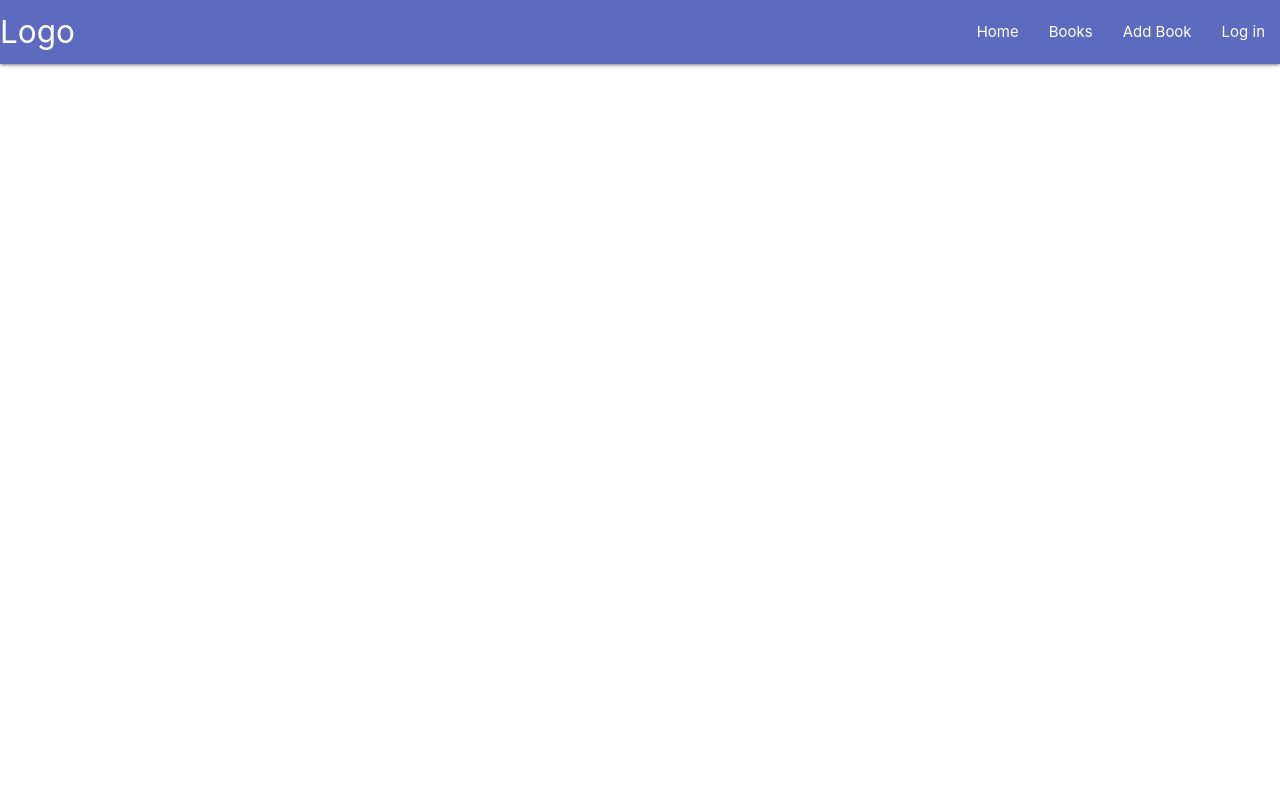
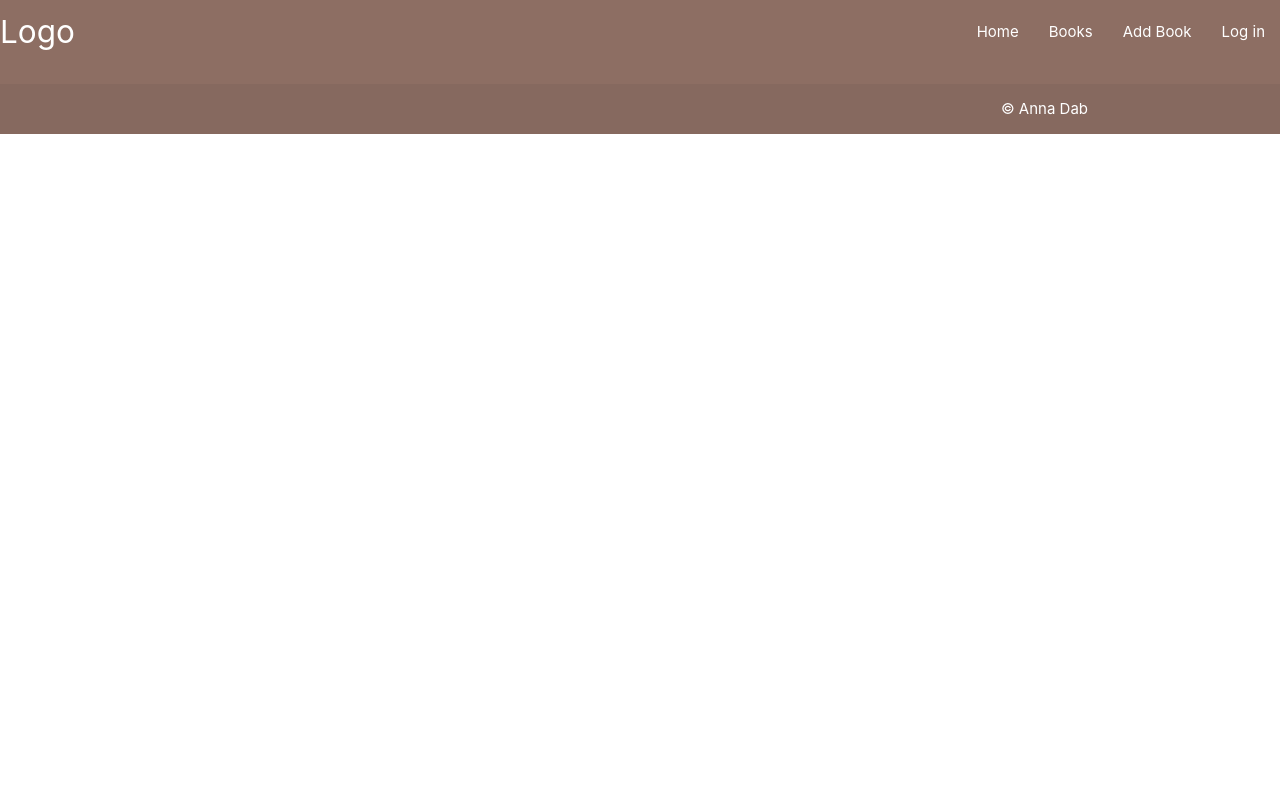
Before and after one commit to AnnaSeDab/BookSpire, a Flask app: page / in a window 1280 px wide. Run offline with Flask 3, Linux system fonts and the light colour scheme; some libraries are stand-ins or nearby versions.

Commit message:
add: footer to base.html

```diff
--- a/bookspire/static/css/style.css
+++ b/bookspire/static/css/style.css
@@ -0,0 +1,9 @@
+body {
+    display: flex;
+    min-height: 100vh;
+    flex-direction: column;
+  }
+
+  main {
+    flex: 1 0 auto;
+  }
--- a/bookspire/templates/base.html
+++ b/bookspire/templates/base.html
@@ -14,7 +14,7 @@
 <body>
      <!--navbar-->
     <nav>
-        <div class="nav-wrapper indigo lighten-1">
+        <div class="nav-wrapper brown lighten-1">
         <a href="#!" class="brand-logo">Logo</a>
         <a href="#" data-target="mobile-demo" class="sidenav-trigger"><i class="material-icons">menu</i></a>
         <ul class="right hide-on-med-and-down">
@@ -34,6 +34,17 @@
     </ul>
 
 
+
+
+    <!--footer-->
+    <footer class="page-footer brown lighten-1">
+        <div class="footer-copyright">
+            <div class="container">
+                <a class="white-text right" href="" target="_blank">&copy; Anna Dab</a>
+            </div>
+        </div>
+    </footer>
+
     <script src="https://cdnjs.cloudflare.com/ajax/libs/materialize/1.0.0/js/materialize.min.js"></script>
     <script src="{{ url_for('static', filename='js/script.js') }}"></script>
 
```
